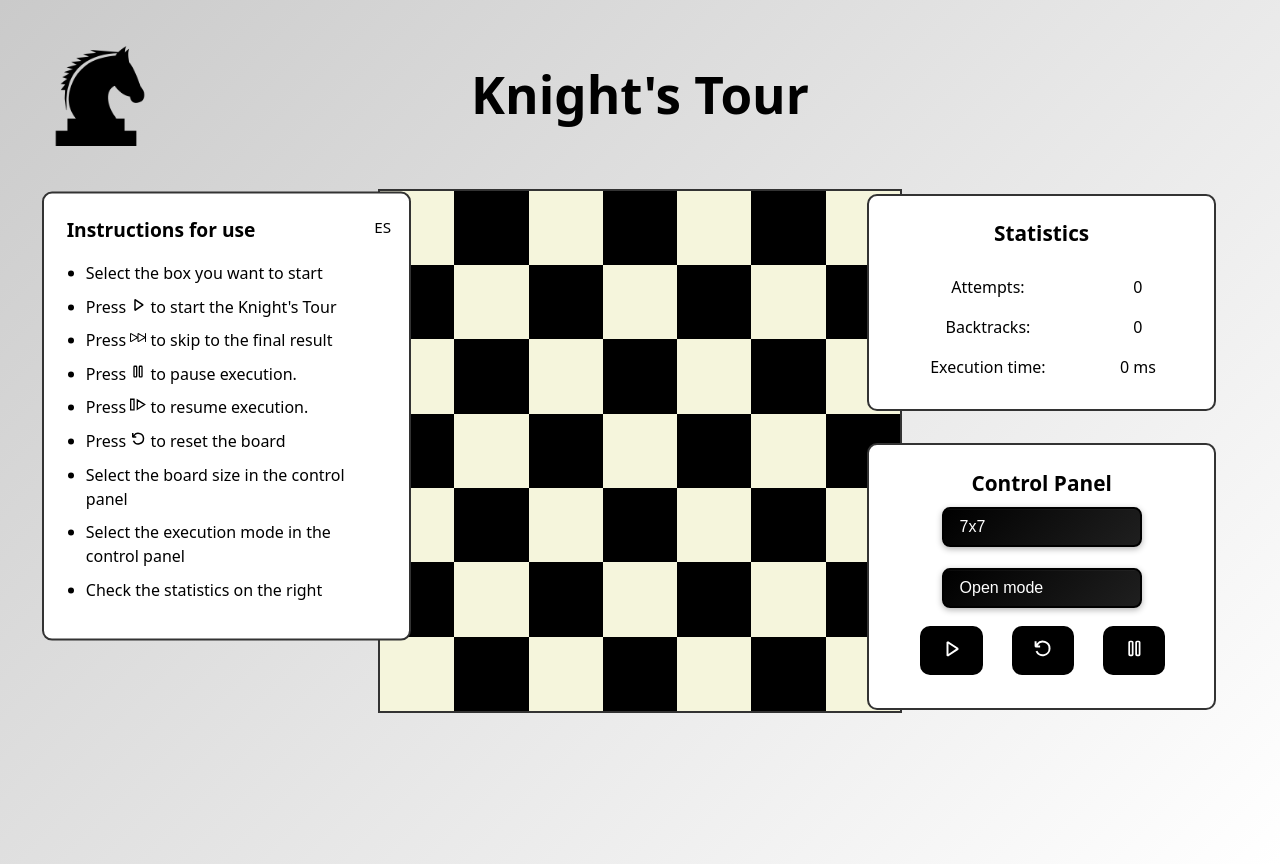
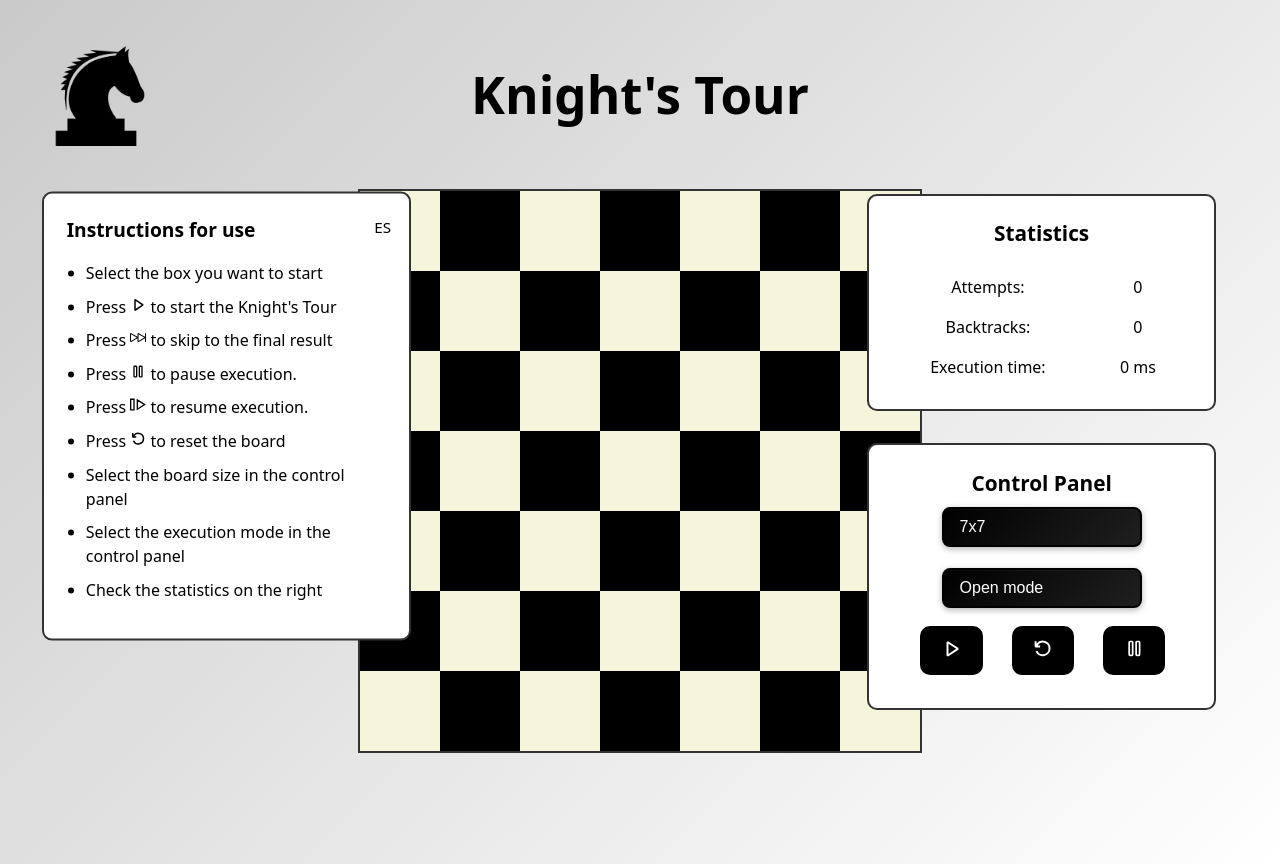
Before and after one commit to HemaniakAE/Heldyis_Derrick_Yeremi_Proyecto-2, a React (Vite) app: page / in a window 1280 px wide. Built offline with nearby package versions, Linux system fonts and the light colour scheme.

Commit message:
Corrige el tamaño del tablero
Se estaba presentando un bug visual para el tablero 7x7 ya que el tamaño de las casillas es menor en comparación con los demás tamaños de tablero, lo que provocaba que el caballo y el número no tuvieran suficiente espacio y el tablero se moviese

```diff
--- a/src/Components/ChessBoard.css
+++ b/src/Components/ChessBoard.css
@@ -2,8 +2,8 @@
   display: grid;
   grid-template-columns: repeat(var(--size), 1fr);
   grid-template-rows: repeat(var(--size), 1fr);
-  width: 520px;
-  height: 520px;
+  width: 560px;
+  height: 560px;
   border: 2px solid #333;
 }
 
```
